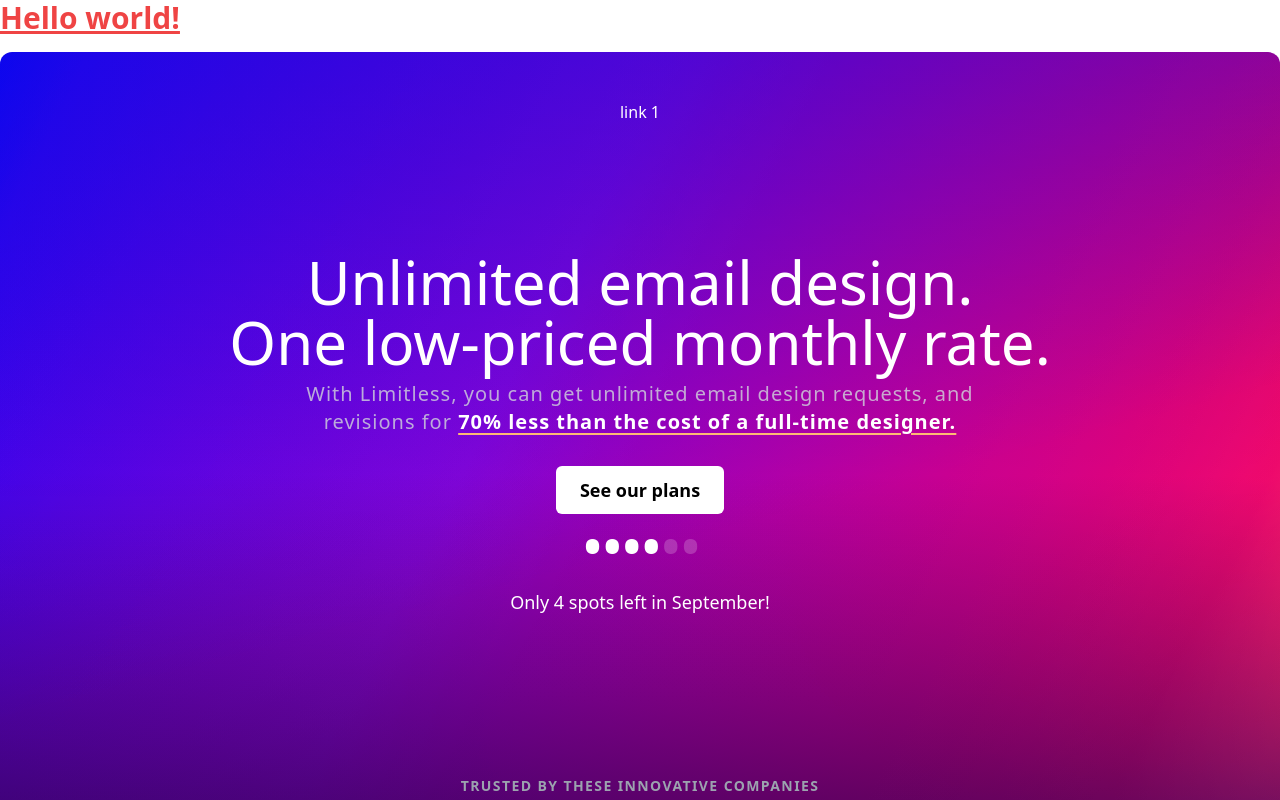
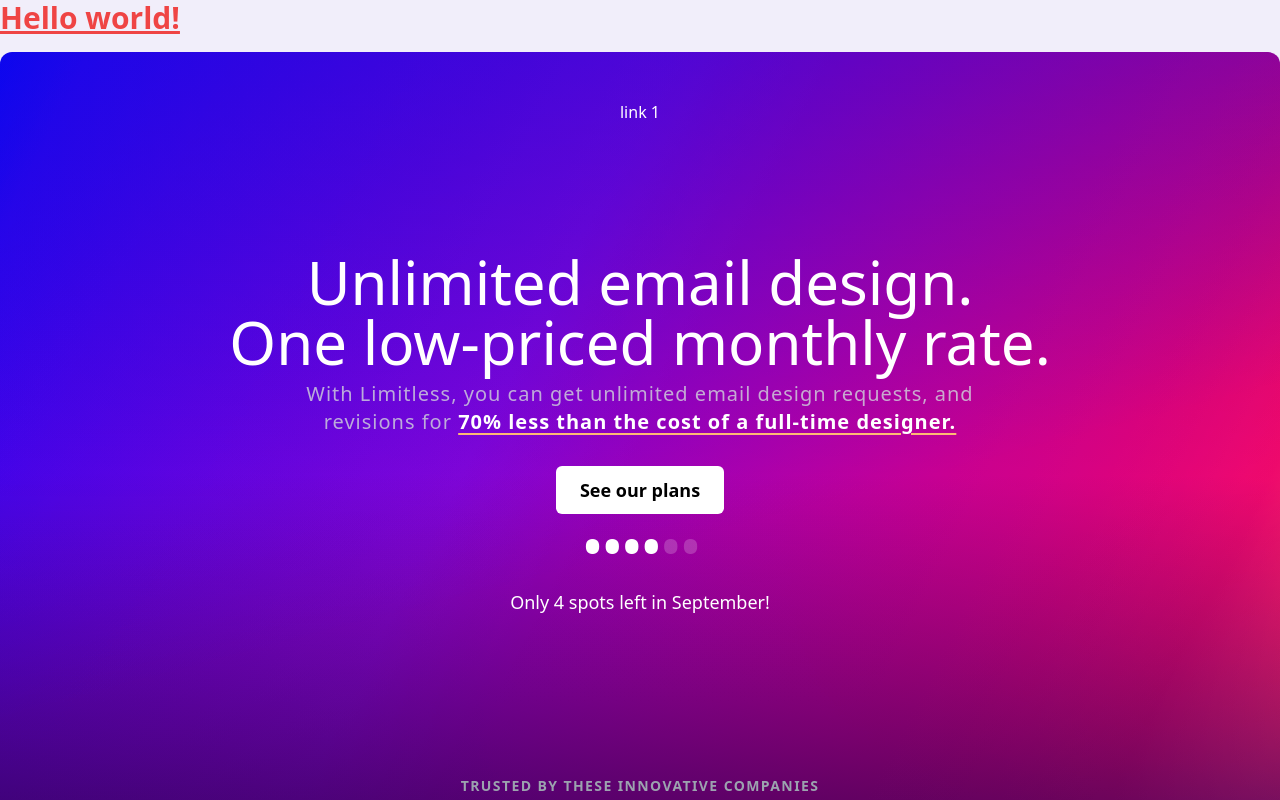
Before and after one commit to samsonc89/limitless, a React (Vite) app: page / in a window 1280 px wide. Shown: the top 800 px of the page. Built offline with nearby package versions, Linux system fonts and the light colour scheme.

Commit message:
Update background color

```diff
--- a/src/index.css
+++ b/src/index.css
@@ -2,6 +2,9 @@
 @tailwind components;
 @tailwind utilities;
 
+body {
+  background-color: #f1eefa;
+}
 .pulse-dot {
   animation: pulse 0.8s infinite;
 
```
